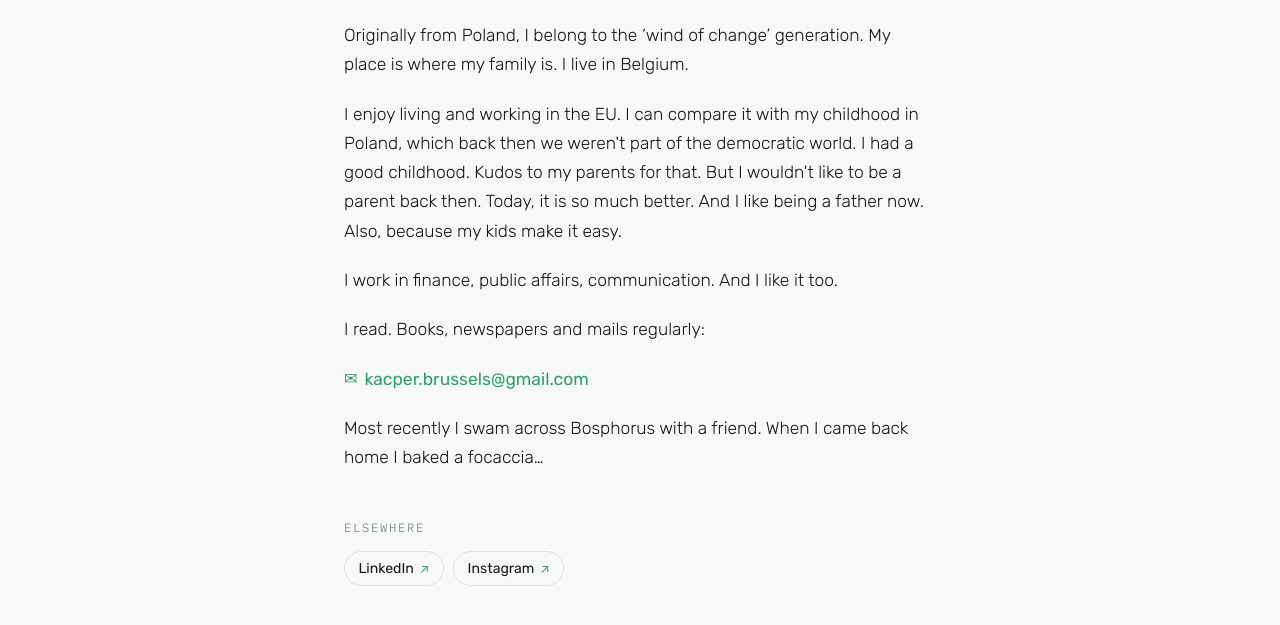
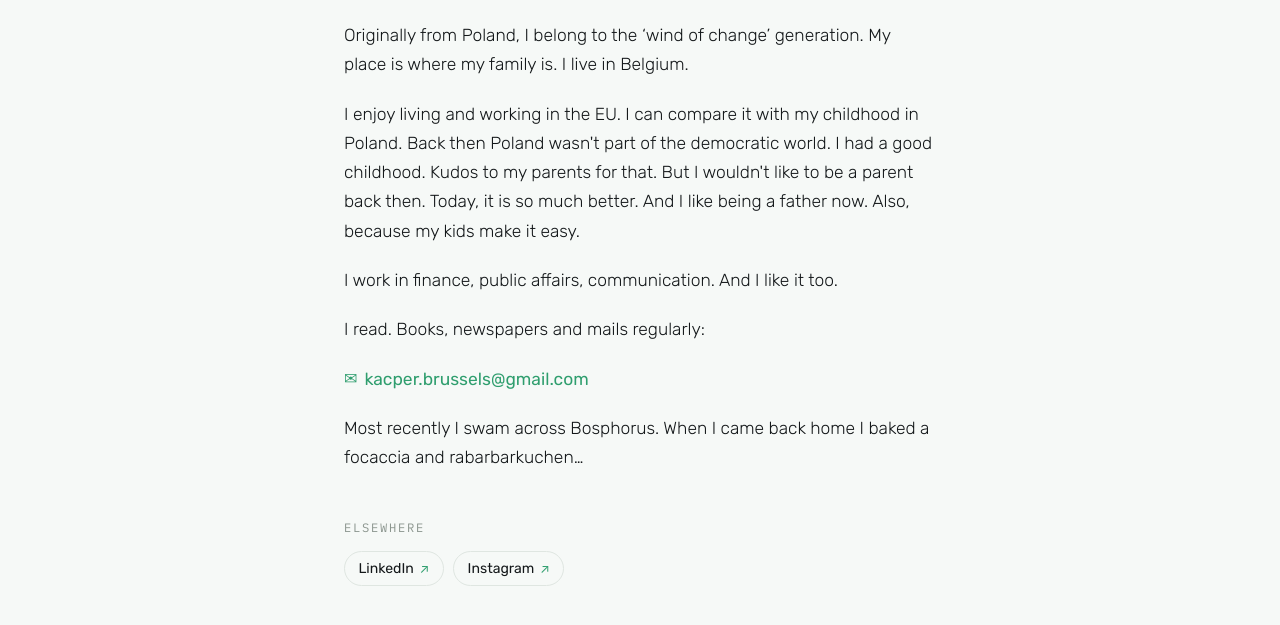
Before and after one commit to HiKacper/kacper_online, a plain HTML site: page index.html in a window 1280 px wide. Shown: the part 571-1196 px from the top of the page. Drawn offline with Linux system fonts and the light colour scheme.

Commit message:
Update index.html

```diff
--- a/index.html
+++ b/index.html
@@ -262,8 +262,8 @@
       family is. I live in Belgium.
     </p>
     <p>
-      I enjoy living and working in the EU. I can compare it with my childhood in Poland, which back then
-      we weren't part of the democratic world. I had a good childhood. Kudos to my parents for that. But I
+      I enjoy living and working in the EU. I can compare it with my childhood in Poland. Back then Poland
+      wasn't part of the democratic world. I had a good childhood. Kudos to my parents for that. But I
       wouldn't like to be a parent back then. Today, it is so much better. And I like being a father now.
       Also, because my kids make it easy.
     </p>
@@ -277,7 +277,7 @@
       <a class="email-link" href="mailto:kacper.brussels@gmail.com"><span class="icon">✉</span>kacper.brussels@gmail.com</a>
     </p>
     <p>
-      Most recently I swam across Bosphorus with a friend. When I came back home I baked a focaccia&hellip;
+      Most recently I swam across Bosphorus. When I came back home I baked a focaccia and rabarbarkuchen&hellip;
     </p>
   </section>
 
```
